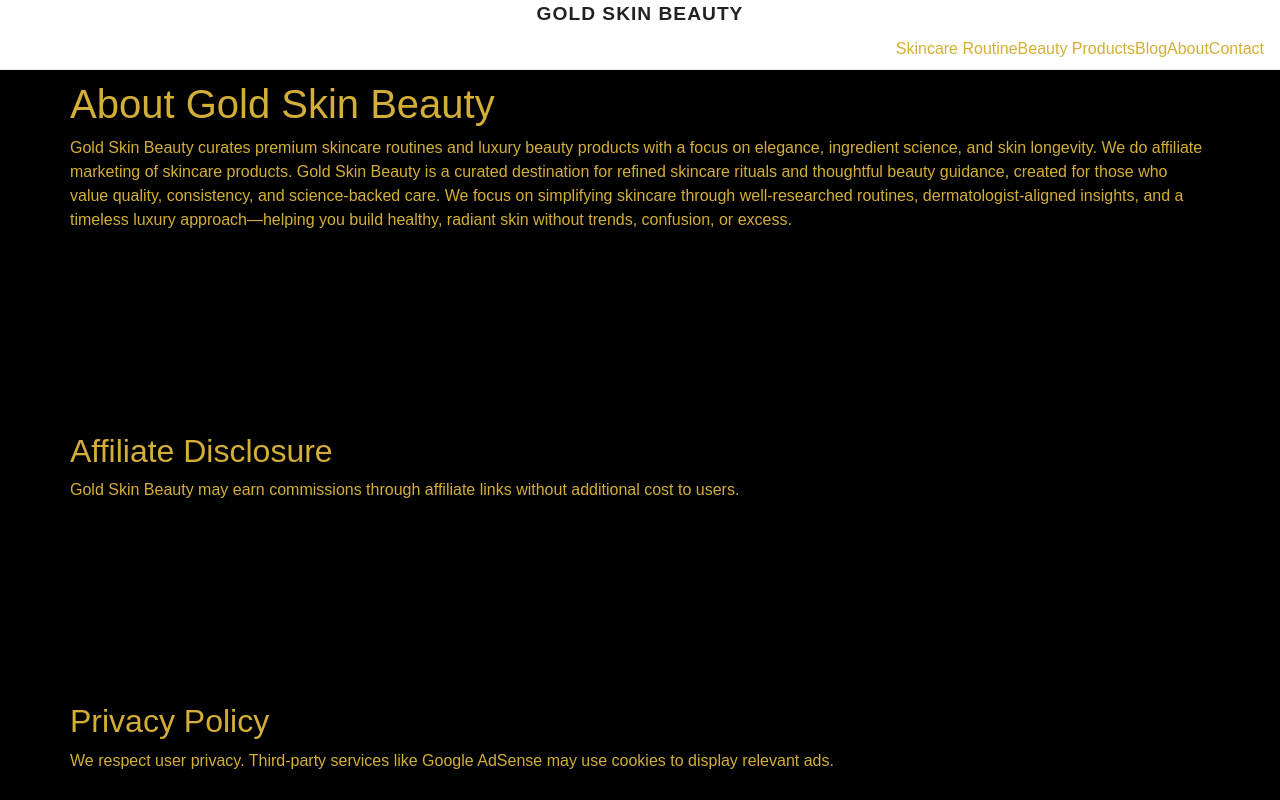
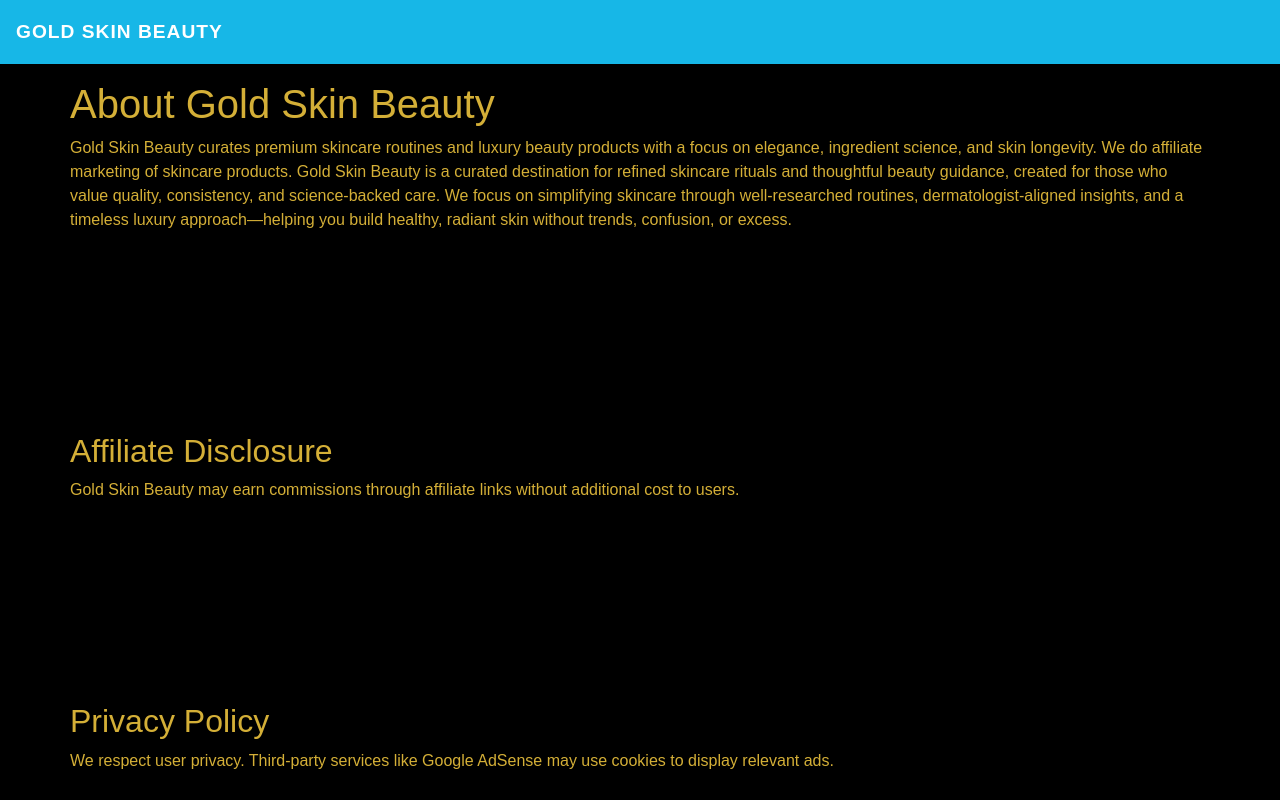
Before and after one commit to pranamika1234/blog, a Next.js app in the folder skincare-blog/: page /About in a window 1280 px wide. Shown: the top 800 px of the page. Built offline with nearby package versions, Linux system fonts and the light colour scheme.

Commit message:
Implement full-screen mobile menu with close button, vertical links, and rounded search bar

```diff
--- a/skincare-blog/pages/styles/luxury.css
+++ b/skincare-blog/pages/styles/luxury.css
@@ -1,3 +1,62 @@
+@media (max-width: 600px) {
+  .navbar {
+    background: #17b7e7 !important;
+    color: #fff !important;
+    border-bottom: none !important;
+  }
+  .navbar-brand {
+    color: #fff !important;
+  }
+  .navbar-toggle {
+    color: #fff !important;
+  }
+  .mobile-menu {
+    background: #17b7e7 !important;
+    color: #fff !important;
+    position: fixed !important;
+    top: 0 !important;
+    left: 0 !important;
+    width: 100vw !important;
+    height: 100vh !important;
+    z-index: 6000 !important;
+    display: flex !important;
+    flex-direction: column !important;
+    padding-top: 2rem !important;
+  }
+  .mobile-menu ul {
+    list-style: none !important;
+    padding: 0 !important;
+    margin: 4rem 0 0 2rem !important;
+    flex: 1 !important;
+  }
+  .mobile-menu ul li {
+    margin-bottom: 2rem !important;
+    font-size: 1.3em !important;
+  }
+  .mobile-menu ul li a {
+    color: #fff !important;
+    text-decoration: none !important;
+  }
+  .mobile-menu input[type="text"] {
+    width: 100% !important;
+    padding: 0.75rem 1rem !important;
+    border-radius: 2rem !important;
+    border: none !important;
+    font-size: 1.2em !important;
+    outline: none !important;
+    margin-bottom: 2rem !important;
+  }
+  .mobile-menu button[aria-label="Close menu"] {
+    position: absolute !important;
+    top: 24px !important;
+    right: 24px !important;
+    background: none !important;
+    border: none !important;
+    color: #fff !important;
+    font-size: 2.5em !important;
+    z-index: 6100 !important;
+  }
+}
 /* --- COPILOT MOBILE NAVBAR PATCH --- */
 @media (max-width: 600px) {
   body {
--- a/skincare-blog/src/components/Navbar.jsx
+++ b/skincare-blog/src/components/Navbar.jsx
@@ -27,42 +27,14 @@
         zIndex: 5000,
         width: "100vw",
         minHeight: "64px",
-        boxShadow: "0 2px 8px rgba(0,0,0,0.08)",
-        background: "#fff",
-        borderBottom: "1px solid #eee",
+        background: "#17b7e7",
+        borderBottom: "none",
         display: "flex",
         alignItems: "center",
-        justifyContent: "center",
+        justifyContent: "space-between",
         padding: "0 1rem",
       }}
     >
-      <div
-        style={{
-          display: "flex",
-          alignItems: "center",
-          width: "100%",
-          justifyContent: "center",
-          position: "relative",
-        }}
-      >
-        {isMobile && (
-          <button
-            className="navbar-toggle"
-            onClick={() => setShowMenu((v) => !v)}
-            aria-label="Toggle navigation"
-            style={{
-              position: "absolute",
-              left: 0,
-              background: "none",
-              border: "none",
-              color: "#d4af37",
-              fontSize: "2em",
-              zIndex: 5100,
-            }}
-          >
-            &#9776;
-          </button>
-        )}
       <Link
         className="navbar-brand gold-text"
         href="/"
@@ -72,8 +44,7 @@
           letterSpacing: "1px",
           margin: 0,
           padding: 0,
-            textAlign: "center",
-            color: "#222",
+          color: "#fff",
         }}
       >
         GOLD SKIN BEAUTY
@@ -81,104 +52,105 @@
       {isMobile && (
         <button
           className="navbar-toggle"
-            aria-label="Search"
+          onClick={() => setShowMenu(true)}
+          aria-label="Open menu"
+          style={{
+            background: "none",
+            border: "none",
+            color: "#fff",
+            fontSize: "2em",
+          }}
+        >
+          &#9776;
+        </button>
+      )}
+      {isMobile && showMenu && (
+        <div
+          className="mobile-menu"
+          style={{
+            position: "fixed",
+            top: 0,
+            left: 0,
+            width: "100vw",
+            height: "100vh",
+            background: "#17b7e7",
+            zIndex: 6000,
+            display: "flex",
+            flexDirection: "column",
+            padding: "2rem 0 0 0",
+          }}
+        >
+          <button
+            onClick={() => setShowMenu(false)}
+            aria-label="Close menu"
             style={{
               position: "absolute",
-              right: 0,
+              top: 24,
+              right: 24,
               background: "none",
               border: "none",
-              color: "#d4af37",
-              fontSize: "1.7em",
-              zIndex: 5100,
+              color: "#fff",
+              fontSize: "2.5em",
             }}
           >
-            <span role="img" aria-label="search">
-              🔍
-            </span>
+            &times;
           </button>
-        )}
-      </div>
-      {isMobile && showMenu && (
           <ul
-          className="navbar-nav show"
             style={{
-            position: "fixed",
-            top: "64px",
-            left: 0,
-            right: 0,
-            background: "#fff",
-            zIndex: 5001,
-            boxShadow: "0 2px 8px rgba(0,0,0,0.08)",
-            padding: "1.5rem 0 1rem 0",
-            borderTop: "1px solid #eee",
-            width: "100vw",
-            height: "calc(100vh - 64px)",
-            overflowY: "auto",
-            textAlign: "center",
+              listStyle: "none",
+              padding: 0,
+              margin: "4rem 0 0 2rem",
+              flex: 1,
             }}
           >
-          <li className="nav-item">
-            <Link className="nav-link gold-text" href="/">
-              Skincare Routine
+            <li style={{ marginBottom: "2rem", fontSize: "1.3em" }}>
+              <Link
+                href="/"
+                style={{ color: "#fff", textDecoration: "none" }}
+              >
+                Home
               </Link>
             </li>
-          <li className="nav-item">
-            <Link className="nav-link gold-text" href="/ProductsPage">
-              Beauty Products
+            <li style={{ marginBottom: "2rem", fontSize: "1.3em" }}>
+              <Link
+                href="/Blog"
+                style={{ color: "#fff", textDecoration: "none" }}
+              >
+                Blog Tutorial
               </Link>
             </li>
-          <li className="nav-item">
-            <Link className="nav-link gold-text" href="/Blog">
-              Blog
+            <li style={{ marginBottom: "2rem", fontSize: "1.3em" }}>
+              <Link
+                href="/About"
+                style={{ color: "#fff", textDecoration: "none" }}
+              >
+                About Me
               </Link>
             </li>
-          <li className="nav-item">
-            <Link className="nav-link gold-text" href="/About">
-              About
-            </Link>
-          </li>
-          <li className="nav-item">
-            <Link className="nav-link gold-text" href="/Contact">
-              Contact
+            <li style={{ marginBottom: "2rem", fontSize: "1.3em" }}>
+              <Link
+                href="/Contact"
+                style={{ color: "#fff", textDecoration: "none" }}
+              >
+                Contact Me
               </Link>
             </li>
           </ul>
-      )}
-      {!isMobile && (
-        <ul
-          className="navbar-nav ms-auto"
+          <div style={{ padding: "0 2rem 2rem 2rem" }}>
+            <input
+              type="text"
+              placeholder="Search"
               style={{
-            display: "flex",
-            flexDirection: "row",
-            marginLeft: "auto",
+                width: "100%",
+                padding: "0.75rem 1rem",
+                borderRadius: "2rem",
+                border: "none",
+                fontSize: "1.2em",
+                outline: "none",
               }}
-        >
-          <li className="nav-item">
-            <Link className="nav-link gold-text" href="/">
-              Skincare Routine
-            </Link>
-          </li>
-          <li className="nav-item">
-            <Link className="nav-link gold-text" href="/ProductsPage">
-              Beauty Products
-            </Link>
-          </li>
-          <li className="nav-item">
-            <Link className="nav-link gold-text" href="/Blog">
-              Blog
-            </Link>
-          </li>
-          <li className="nav-item">
-            <Link className="nav-link gold-text" href="/About">
-              About
-            </Link>
-          </li>
-          <li className="nav-item">
-            <Link className="nav-link gold-text" href="/Contact">
-              Contact
-            </Link>
-          </li>
-        </ul>
+            />
+          </div>
+        </div>
       )}
     </nav>
   );
```
Lines whose indentation alone changed are shown as unchanged.
